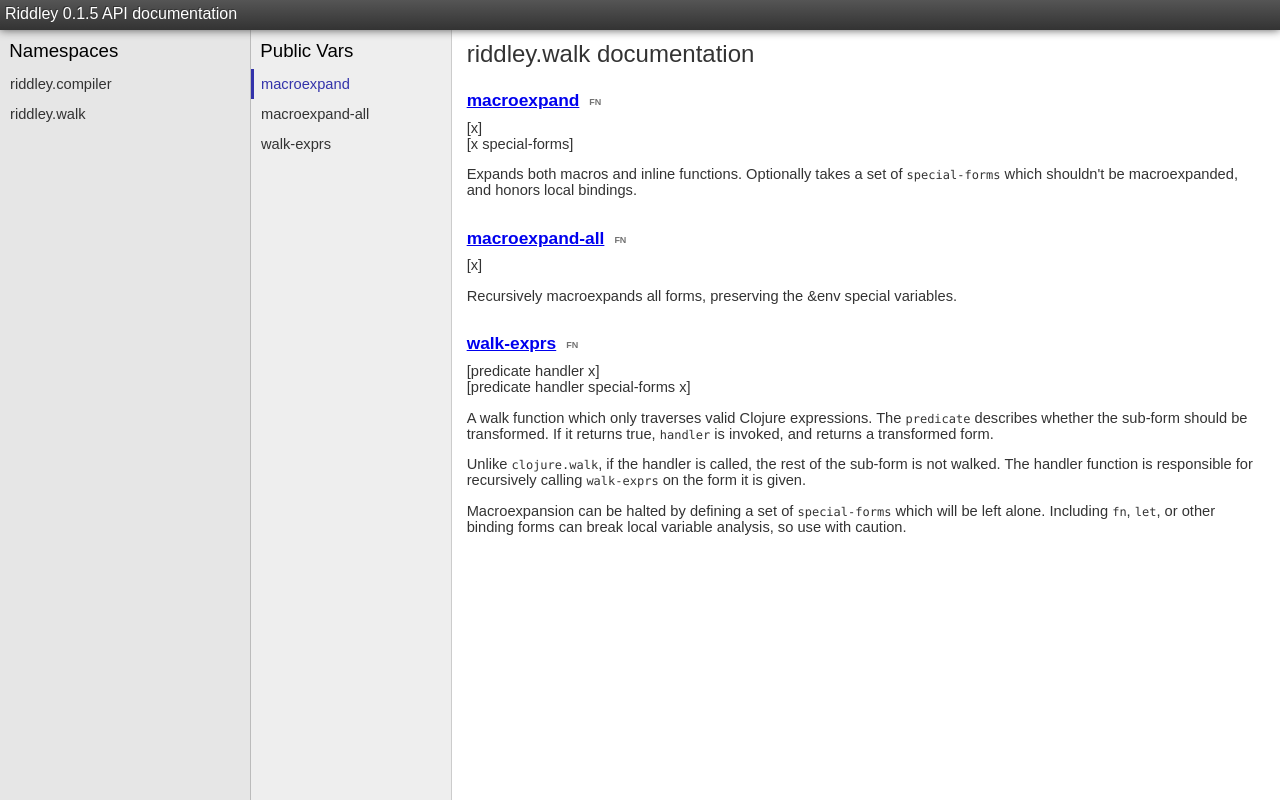
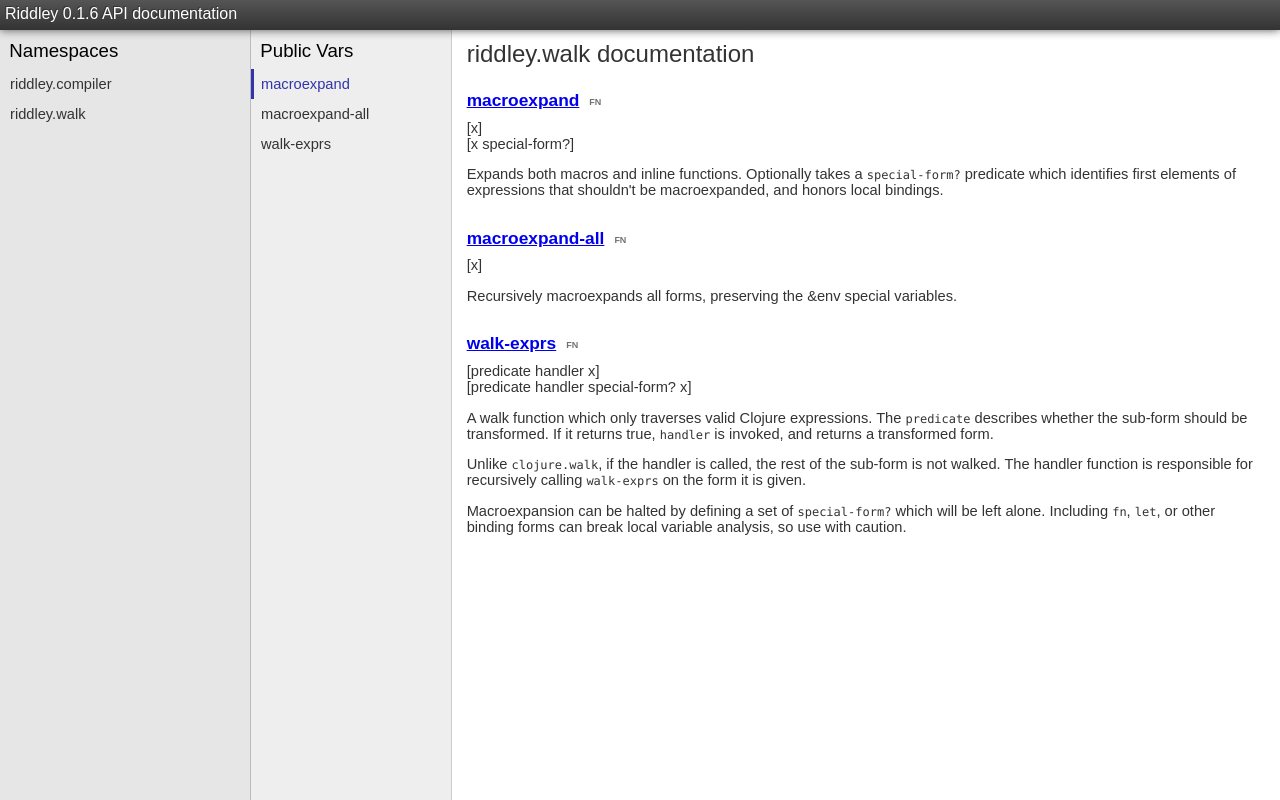
Before and after one commit to ztellman/riddley, a plain HTML site: page riddley.walk.html in a window 1280 px wide. Drawn offline with Linux system fonts and the light colour scheme.

Commit message:
update docs

```diff
--- a/riddley.walk.html
+++ b/riddley.walk.html
@@ -9,7 +9,7 @@
   <body>
     <header>
       <div id="header">
-        <h1 class="project-title">Riddley 0.1.5 API documentation</h1>
+        <h1 class="project-title">Riddley 0.1.6 API documentation</h1>
       </div>
     </header>
     <navigation>
@@ -35,11 +35,12 @@
           <div class="public">
             <h3><a id="var-macroexpand" class="source var-name" href="/src/riddley/walk.clj">macroexpand</a></h3>
             <h4 class="var-type fn" id="var-type">fn</h4>
-            <div class="usage">[x]</div><div class="usage">[x special-forms]</div>
+            <div class="usage">[x]</div><div class="usage">[x special-form?]</div>
 
 
-            <div class="doc"><p>Expands both macros and inline functions. Optionally takes a set of <code>special-forms</code> which
-shouldn't be macroexpanded, and honors local bindings.</p>
+            <div class="doc"><p>Expands both macros and inline functions. Optionally takes a <code>special-form?</code> predicate which
+identifies first elements of expressions that shouldn't be macroexpanded, and honors local
+bindings.</p>
 </div>
           </div><div class="public">
             <h3><a id="var-macroexpand-all" class="source var-name" href="/src/riddley/walk.clj">macroexpand-all</a></h3>
@@ -52,7 +53,7 @@ shouldn't be macroexpanded, and honors local bindings.</p>
           </div><div class="public">
             <h3><a id="var-walk-exprs" class="source var-name" href="/src/riddley/walk.clj">walk-exprs</a></h3>
             <h4 class="var-type fn" id="var-type">fn</h4>
-            <div class="usage">[predicate handler x]</div><div class="usage">[predicate handler special-forms x]</div>
+            <div class="usage">[predicate handler x]</div><div class="usage">[predicate handler special-form? x]</div>
 
 
             <div class="doc"><p>A walk function which only traverses valid Clojure expressions.  The <code>predicate</code> describes
@@ -63,7 +64,7 @@ returns a transformed form.</p>
 The handler function is responsible for recursively calling <code>walk-exprs</code> on the form it is
 given.</p>
 
-<p>Macroexpansion can be halted by defining a set of <code>special-forms</code> which will be left alone.
+<p>Macroexpansion can be halted by defining a set of <code>special-form?</code> which will be left alone.
 Including <code>fn</code>, <code>let</code>, or other binding forms can break local variable analysis, so use
 with caution.</p>
 </div>
```
Also changed, not shown: index.html (+3 -3 lines), riddley.compiler.html (+1 -1 lines).
